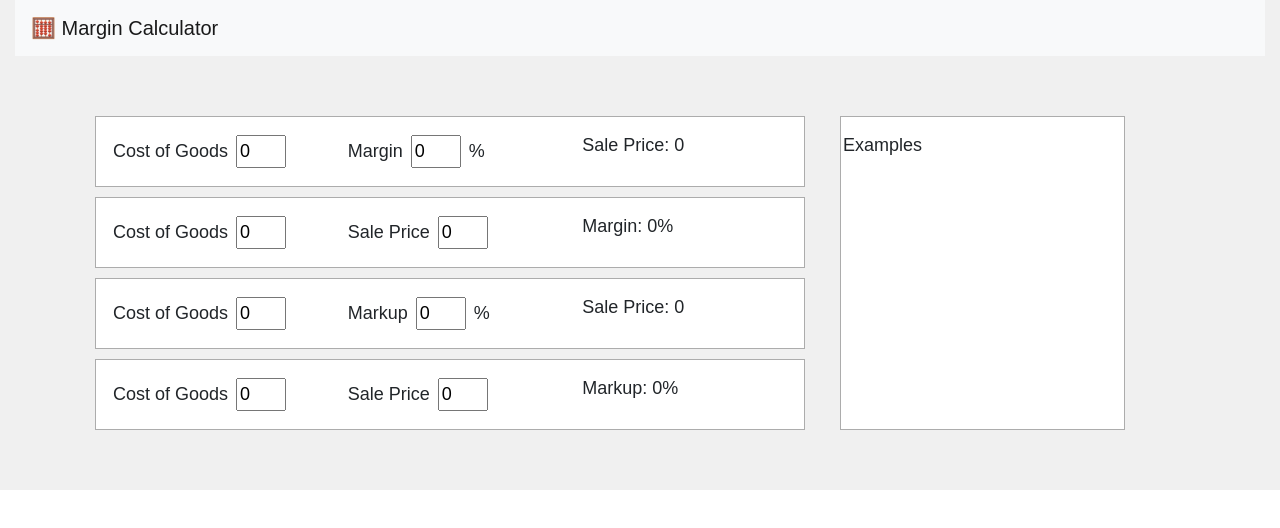
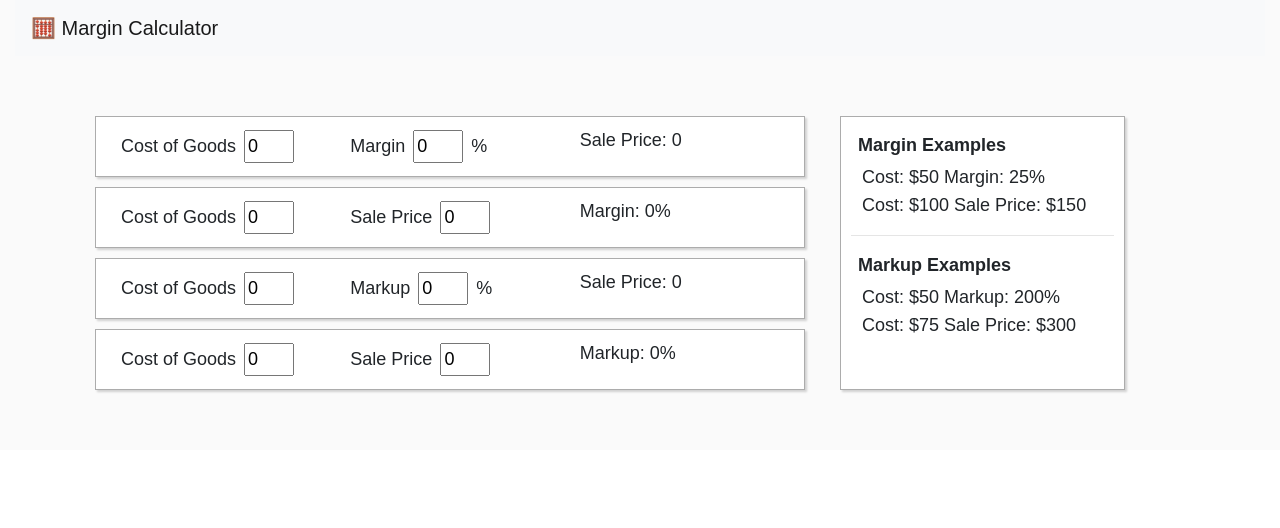
Before and after one commit to alex-lip/CompoundInterestCalculator, a Vue app in the folder CapstoneTemplate/vue/: page / in a window 1280 px wide. Shown: the top 528 px of the page. Built offline with nearby package versions, Linux system fonts and the light colour scheme.

Commit message:
Example problem format

```diff
--- a/CapstoneTemplate/vue/src/App.vue
+++ b/CapstoneTemplate/vue/src/App.vue
@@ -29,7 +29,7 @@ export default {
 }
 
 .container-fluid {
-  background-color: rgb(240, 240, 240);
+  background-color: rgb(250, 250, 250);
   padding-bottom: 50px;
 }
 
--- a/CapstoneTemplate/vue/src/views/Home.vue
+++ b/CapstoneTemplate/vue/src/views/Home.vue
@@ -48,7 +48,15 @@
           <div class="col-sm-4">Markup: {{ cogsSalePriceMarkup }}%</div>
         </div>
       </div>
-      <div class="col-sm-3 formula">Examples</div>
+      <div class="col-sm-3 formula">
+        <p class="exampleHeader">Margin Examples</p>
+        <p class="exampleProblem">Cost: $50 Margin: 25%</p>
+        <p class="exampleProblem">Cost: $100 Sale Price: $150</p><hr />
+
+        <p class="exampleHeader">Markup Examples</p>
+        <p class="exampleProblem">Cost: $50 Markup: 200%</p>
+        <p class="exampleProblem">Cost: $75 Sale Price: $300</p>
+      </div>
     </div>
   </div>
 </template>
@@ -114,7 +122,8 @@ input::-webkit-inner-spin-button {
 
 .formula {
   border: 1px solid rgb(172, 172, 172);
-  padding: 15px 2px;
+  box-shadow: 2px 2px 2px rgb(209, 209, 209);
+  padding: 10px;
   font-size: 18px;
   background-color: white;
   margin: 10px;
@@ -124,18 +133,17 @@ input::-webkit-inner-spin-button {
   width: 50px;
   margin: 3px;
 }
-/*
-.box1 {
-  background-color: red;
+
+.exampleHeader {
+  font-size: 18px;
+  font-weight: 700;
+  padding-left: 2px;
+  margin: 5px;
 }
 
-.box2 {
-  background-color: blue;
+.exampleProblem {
+  padding-left: 10px;
+  margin: 1px;
 }
 
-.box3 {
-  background-color: green;
-}
-
-*/
 </style>
```
